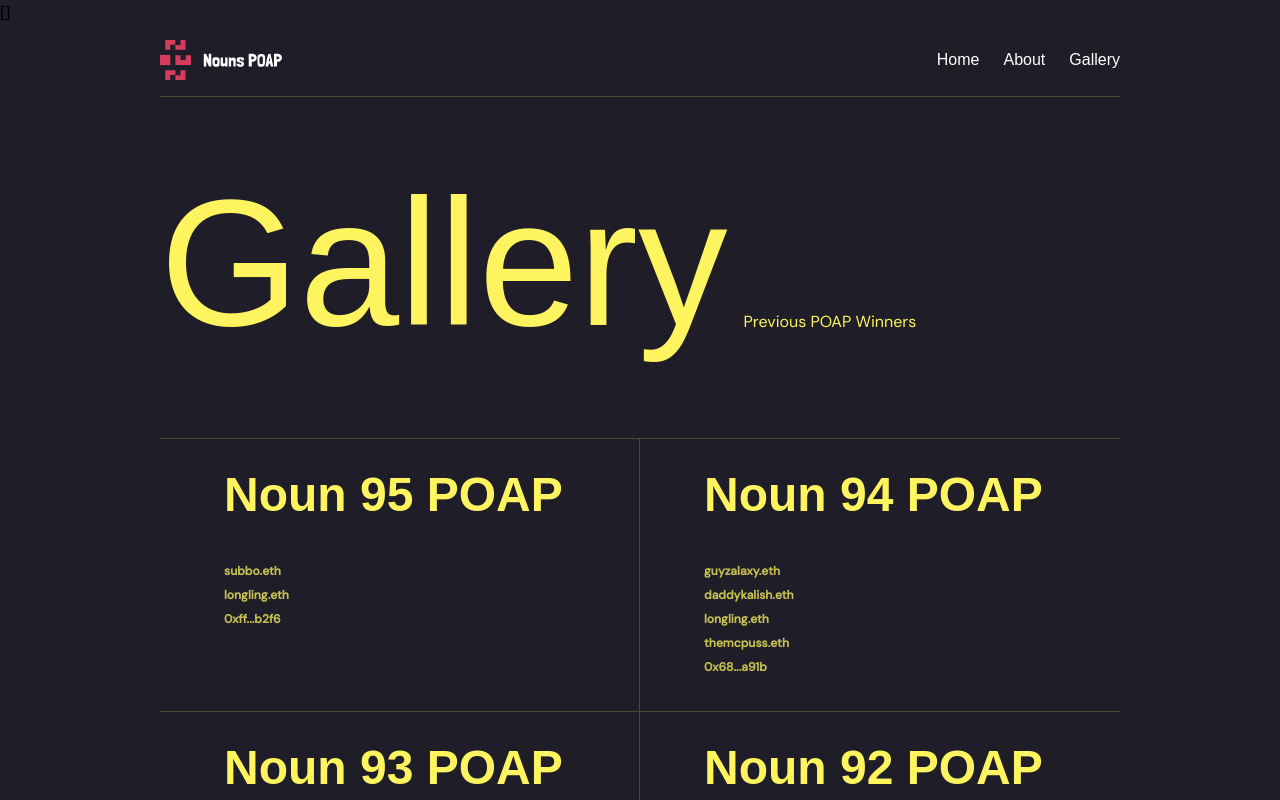
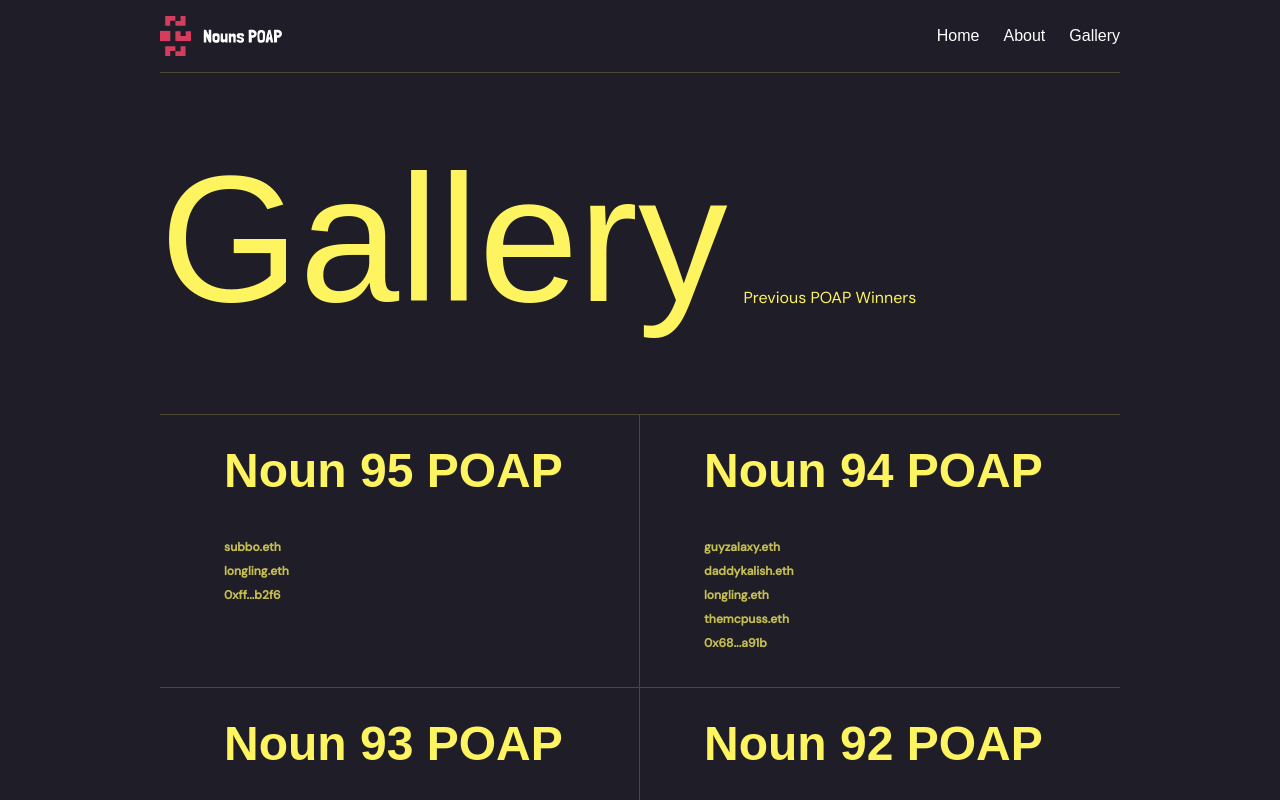
Before and after one commit to cdt-eth/Nouns-POAP, a Next.js app: page /gallery in a window 1280 px wide. Shown: the top 800 px of the page. Built offline with nearby package versions, Linux system fonts and the light colour scheme.

Commit message:
rm extra symbols

```diff
--- a/pages/gallery.tsx
+++ b/pages/gallery.tsx
@@ -5,6 +5,7 @@ import Nav from "./components/Nav";
 import { auctionsState } from "../atoms";
 import { useRecoilState } from "recoil";
 import auctionData from "./api/auctions.json";
+import Head from "next/head";
 
 const Gallery = () => {
   const [auctions, setAuctions] = useRecoilState(auctionsState);
@@ -13,7 +14,6 @@ const Gallery = () => {
 
   return (
     <div className=" min-h-screen bg-nouns-bg-darkblue">
-      []{" "}
       <div className="xs:w-10/12 sm:w-9/12 m-auto text-nouns-yellow xs:pb-10 sm:pb-20">
         <Nav dark={true} gallery />
         <div className="flex xs:flex-col sm:gap-4 sm:flex-row xs:mb-4 sm:mb-10 xs:text-center">
```
